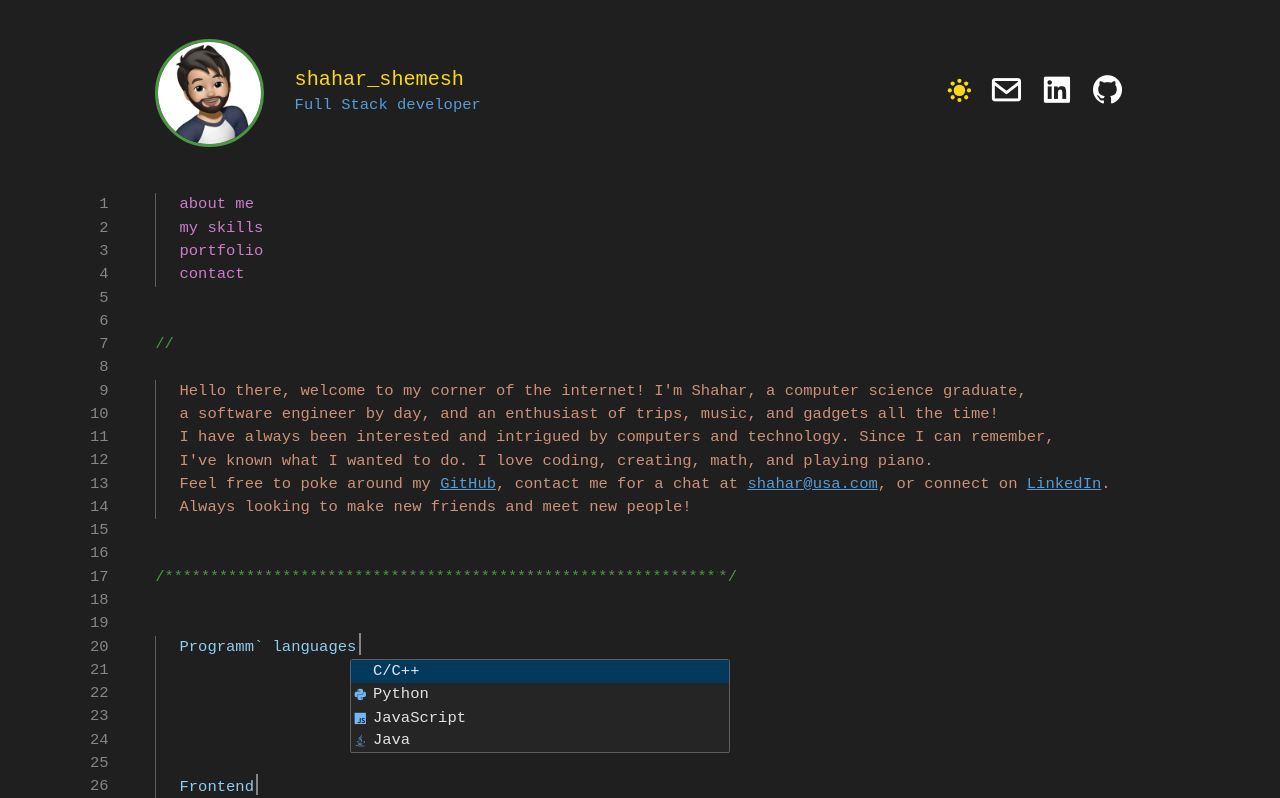
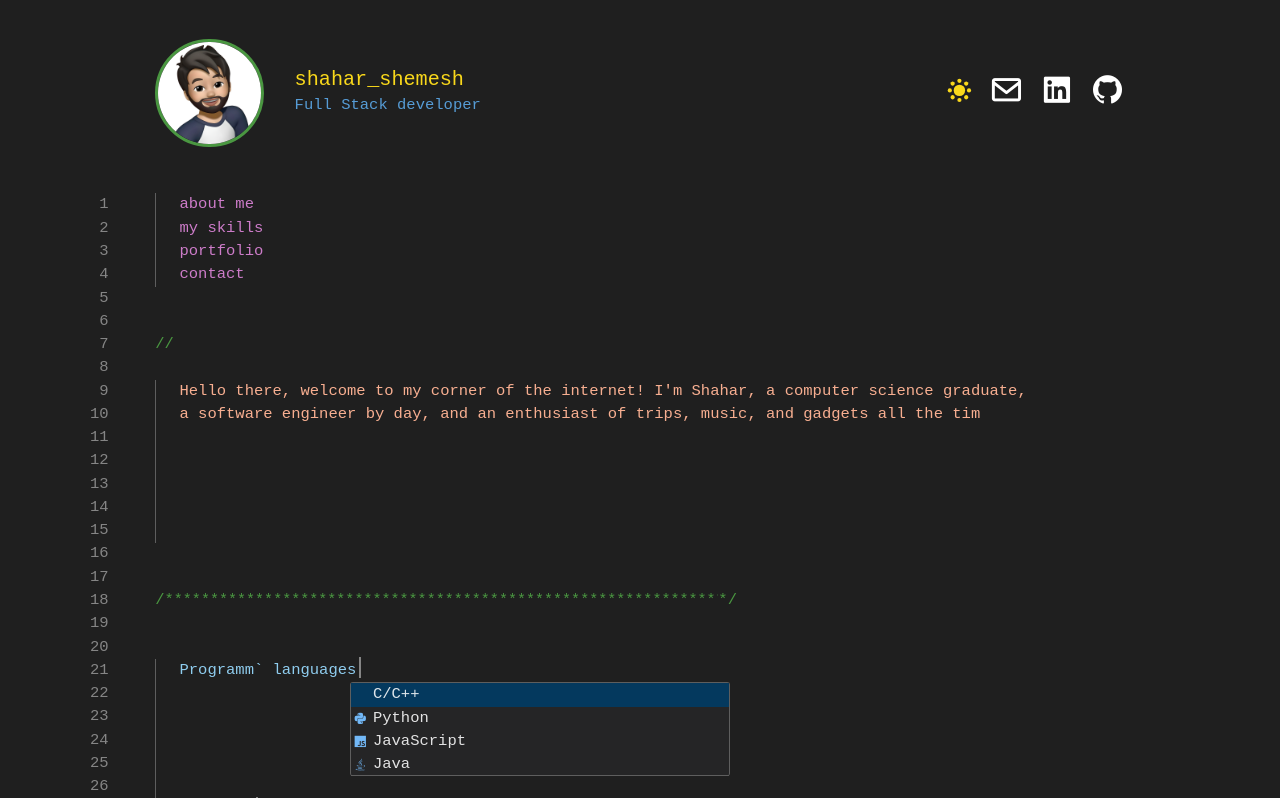
Before and after one commit to shahar-shemesh/editor-style-website, a React (Vite) app: page / in a window 1280 px wide. Shown: the part 8-806 px from the top of the page. Built offline with nearby package versions, Linux system fonts and the light colour scheme.

Commit message:
typewriter

```diff
--- a/src/components/About/About.jsx
+++ b/src/components/About/About.jsx
@@ -11,7 +11,9 @@ export default function About() {
             <section tabIndex="0" id='about' className={classes.about_section}>
 
                 <div className={classes.content}>
-                    <p contentEditable={true}
+                    <span  className={classes.type}
+                        style={{"--n": "1500"}}
+                        contentEditable={true}
                         suppressContentEditableWarning={true}
                         onCut={(e) => (e.preventDefault())}
                         onPaste={(e) => (e.preventDefault())}
@@ -21,15 +23,15 @@ export default function About() {
                         onDragOver={(e) => (e.preventDefault())}
                         onDrop={(e) => (e.preventDefault())}
                     >
-                        Hello there, welcome to my corner of the internet! I'm Shahar, a computer science graduate,<br />
-                        a software engineer by day, and an enthusiast of trips, music, and gadgets all the time!<br />
-                        I have always been interested and intrigued by computers and technology. Since I can remember,<br />I've known what I wanted to do.
-                        I love coding, creating, math, and playing piano.<br />
+                        Hello there, welcome to my corner of the internet! I'm Shahar, a computer science graduate,{"\n"}
+                        a software engineer by day, and an enthusiast of trips, music, and gadgets all the time!{"\n"}
+                        I have always been interested and intrigued by computers and technology. Since I can remember,{"\n"}I've known what I wanted to do.
+                        I love coding, creating, math, and playing piano.{"\n"}
 
-                        Feel free to poke around my <a contentEditable={false} href='https://github.com/shahar-shemesh' target='_blank'>GitHub</a>, contact me for a chat at <a contentEditable={false} href='mailto:shahar@usa.com'>shahar@usa.com</a>, or connect on <a contentEditable={false} href='https://linkedin.com/in/shaharshemesh' target='_blank'>LinkedIn</a>.<br />
+                        Feel free to poke around my <a contentEditable={false} href='https://github.com/shahar-shemesh' target='_blank'>GitHub</a>, contact me for a chat at <a contentEditable={false} href='mailto:shahar@usa.com'>shahar@usa.com</a>, or connect on <a contentEditable={false} href='https://linkedin.com/in/shaharshemesh' target='_blank'>LinkedIn</a>.{"\n"}
                         Always looking to make new friends and meet new people!
 
-                    </p>
+                    </span>
                 </div>
 
                 <div className={classes.content}>
--- a/src/components/About/About.module.css
+++ b/src/components/About/About.module.css
@@ -1,5 +1,6 @@
 .about_section {
     margin: 1.5rem 0 3rem 0;
+    z-index: 3;
 
     &::after {
         top: 1.4rem;
@@ -8,19 +9,21 @@
     }
 }
 
-.content {
+/* .content {
     display: grid;
     color: var(--stringColor);
-}
+} */
 
-.content p {
-    display: inline-block;
+
+
+.content span {
+    /* display: inline-block; */
     width: fit-content;
     z-index: 2;
     user-drag: none;
 }
 
-.content p>a {
+.content span>a {
     color: var(--keywordColor);
     text-decoration-line: underline;
 }
@@ -36,6 +39,59 @@
 }
 
 
+
+.type {
+    z-index: 2;
+    white-space: pre-wrap;
+    color: #0000;
+    opacity: 100%;
+    filter: brightness(var(--brightness));
+    font-weight: 400;
+    background:
+        linear-gradient(-90deg, var(--stringColor) 5px, #0000 0) 10px 0,
+        linear-gradient(var(--stringColor) 0 0) 0 0;
+    background-size: calc(var(--n)*1ch) 200%;
+    -webkit-background-clip: padding-box, text;
+    background-clip: padding-box, text;
+    background-repeat: no-repeat;
+    animation:
+        b .7s infinite steps(1),
+        t calc(var(--n)*35ms) steps(var(--n)) forwards;
+
+
+    a {
+        animation: show calc(var(--n)*13ms) forwards;
+    }
+}
+
+@keyframes show {
+
+    0%, 90%{
+        color: transparent;
+    }
+
+    100% {
+        color: var(--keywordColor);
+        text-decoration-line: underline;
+    }
+}
+
+
+
+@keyframes t {
+    from {
+        background-size: 0 200%;
+    }
+}
+
+@keyframes b {
+    50% {
+        background-position: 0 -100%, 0 0;
+    }
+}
+
+
+
 @media only screen and (max-width: 600px) {
     .about_section {
         margin: 1.5rem 0 1.5rem 0;
--- a/src/index.css
+++ b/src/index.css
@@ -30,7 +30,7 @@
   --skillItemHoverColor: #2a2d2e;
   --skillIconColor: #72b8f7;
   --platformColor: #fff;
-
+  --brightness: 120%;
 
   /***** Main Font: *****/
   /* font-family: "Consolas", monospace; */
@@ -140,6 +140,7 @@
   --skillItemHoverColor: #dbeafb;
   --skillIconColor: #084587;
   --platformColor: #1f1f1f;
+  --brightness: 100%;
 
 }
 
```
